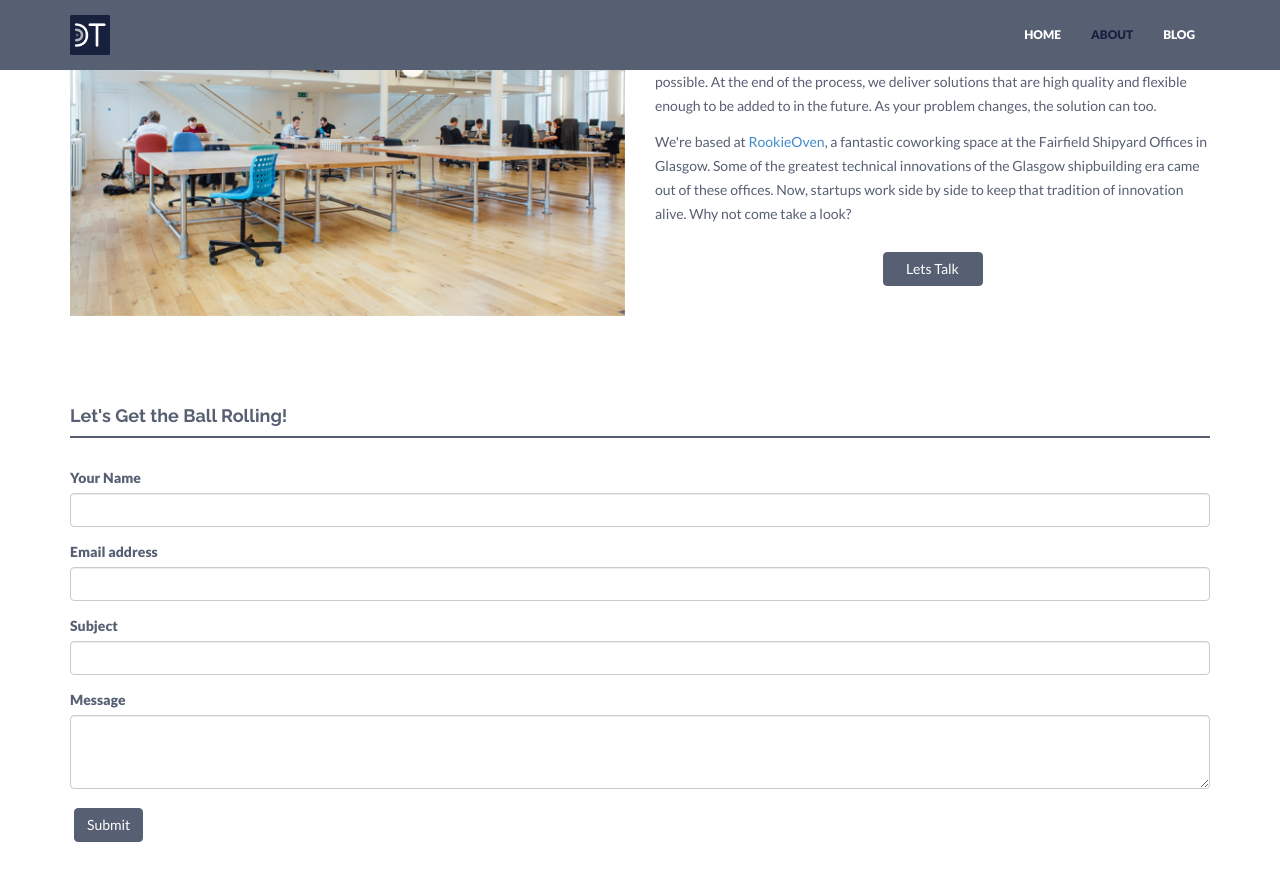
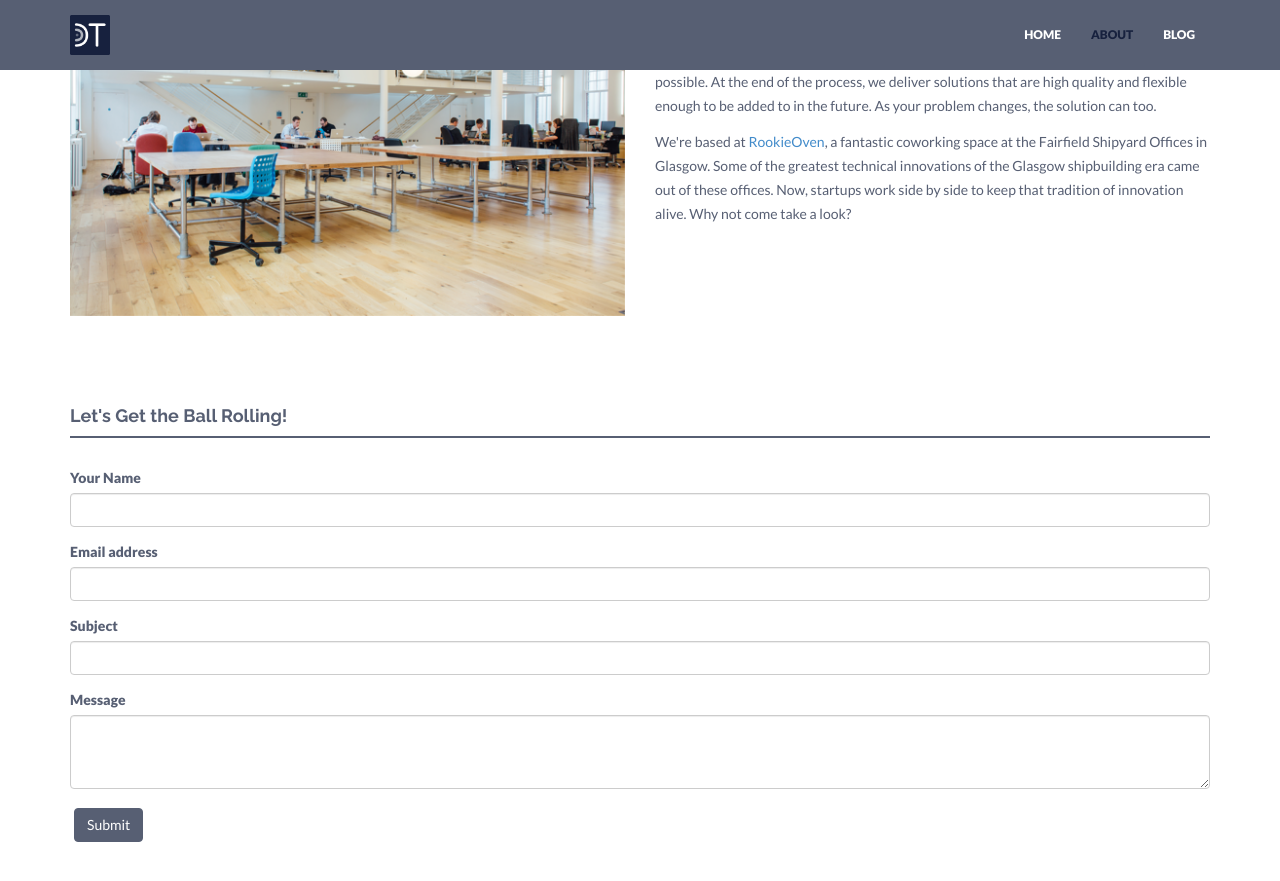
Before and after one commit to defining-technology/defining-technology.github.io, a Jekyll site: the page built from about.html, in a window 1280 px wide and 900 px high, scrolled down 300 px. Shown: the top 881 px of the window. Built offline with Jekyll 4.4.1, drawn with Linux system fonts in a browser that asks for light colours; nearby versions of some CDN libraries.

Commit message:
Removes lets talk button from about page

```diff
--- a/about.html
+++ b/about.html
@@ -19,7 +19,6 @@ permalink: /about/
             <p>We're based at <a href="http://rookieoven.com" target="_blank">RookieOven</a>, a fantastic coworking space at the Fairfield
               Shipyard Offices in Glasgow. Some of the greatest technical innovations of the Glasgow shipbuilding era came out of these offices.
               Now, startups work side by side to keep that tradition of innovation alive. Why not come take a look?</p>
-            <p style="text-align: center; padding-top: 10px;"><a href="/contact/" style="min-width: 100px;" class="btn btn-theme">Lets Talk</a></p>
         </div>
     </div><! --/row -->
 </div><! --/container -->
```
